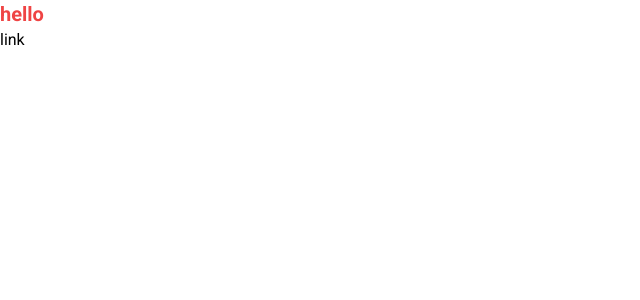
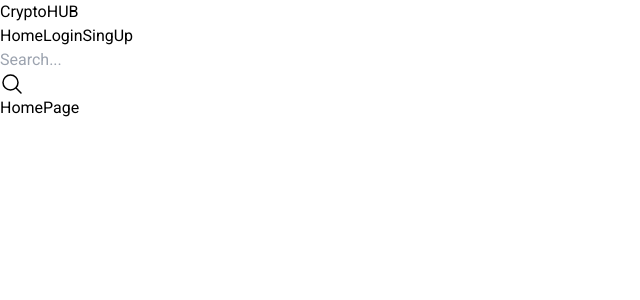
Before and after one commit to AlexMoskalyk/cryptohub, a React (Vite) app: page / in a window 1280 px wide. Shown: the top 300 px of the page, without its empty margins (0-640 px from the left). Built offline with nearby package versions, Linux system fonts and the light colour scheme.

Commit message:
add & set up react-router, add pages, add header, add publicLayout

```diff
--- a/package.json
+++ b/package.json
@@ -16,6 +16,7 @@
     "react": "^18.3.1",
     "react-dom": "^18.3.1",
     "react-redux": "^9.1.2",
+    "react-router-dom": "^6.27.0",
     "tailwindcss": "^3.4.14"
   },
   "devDependencies": {
--- a/src/App.tsx
+++ b/src/App.tsx
@@ -1,14 +1,24 @@
+import { Route, Routes } from "react-router-dom";
 
+import PublicLayout from "./layouts/PublicLayout";
+import HomePage from "./pages/HomePage";
+import UserPage from "./pages/UserPage";
+import RegisterPage from "./pages/RegisterPage";
+import LoginPage from "./pages/LoginPage";
+import NotFoundPage from "./pages/NotFoundPage";
 
 function App() {
-
-
   return (
-    <>
-      <h1 className='text-xl font-bold text-red-500'>hello</h1>
-      <a href="http://">link</a>
-    </>
-  )
+    <Routes>
+      <Route path="/" element={<PublicLayout />}>
+        <Route index element={<HomePage />} />
+        <Route path="user" element={<UserPage />} />
+        <Route path="login" element={<LoginPage />} />
+        <Route path="register" element={<RegisterPage />} />
+        <Route path="*" element={<NotFoundPage />} />
+      </Route>
+    </Routes>
+  );
 }
 
-export default App
+export default App;
--- /dev/null
+++ b/src/components/Header.tsx
@@ -0,0 +1,40 @@
+import React from "react";
+import { Link, NavLink } from "react-router-dom";
+
+interface Props {
+  className?: string;
+}
+
+const Header: React.FC<Props> = () => {
+  return (
+    <header>
+      <Link to="/">CryptoHUB</Link>
+      <nav>
+        <NavLink to="/">Home</NavLink>
+        <NavLink to="/login">Login</NavLink>
+        <NavLink to="/register">SingUp</NavLink>
+      </nav>
+      <div>
+        <input type="text" placeholder="Search..." />
+        <span>
+          <svg
+            xmlns="http://www.w3.org/2000/svg"
+            fill="none"
+            viewBox="0 0 24 24"
+            stroke-width="1.5"
+            stroke="currentColor"
+            className="size-6"
+          >
+            <path
+              stroke-linecap="round"
+              stroke-linejoin="round"
+              d="m21 21-5.197-5.197m0 0A7.5 7.5 0 1 0 5.196 5.196a7.5 7.5 0 0 0 10.607 10.607Z"
+            />
+          </svg>
+        </span>
+      </div>
+    </header>
+  );
+};
+
+export default Header;
--- /dev/null
+++ b/src/layouts/PublicLayout.tsx
@@ -0,0 +1,19 @@
+import React from "react";
+import { Outlet } from "react-router-dom";
+
+import Header from "../components/Header";
+
+interface Props {
+  className?: string;
+}
+
+const PublicLayout: React.FC<Props> = () => {
+  return (
+    <>
+      <Header />
+      <Outlet />
+    </>
+  );
+};
+
+export default PublicLayout;
--- a/src/main.tsx
+++ b/src/main.tsx
@@ -1,10 +1,14 @@
 import { StrictMode } from 'react'
 import { createRoot } from 'react-dom/client'
+import { BrowserRouter } from "react-router-dom";
+
 import App from './App.tsx'
 
 
 createRoot(document.getElementById('root')!).render(
   <StrictMode>
+    <BrowserRouter basename='/'>
     <App />
+    </BrowserRouter>
   </StrictMode>,
 )
--- /dev/null
+++ b/src/pages/HomePage.tsx
@@ -0,0 +1,13 @@
+import React from 'react';
+
+interface Props {
+  className?: string;
+}
+
+const HomePage: React.FC<Props> = () => {
+  return (
+    <div className=""> HomePage </div>
+  );
+};
+
+export default HomePage;
--- /dev/null
+++ b/src/pages/LoginPage.tsx
@@ -0,0 +1,13 @@
+import React from 'react';
+
+interface Props {
+  className?: string;
+}
+
+const LoginPage: React.FC<Props> = () => {
+  return (
+    <div className=''>LoginPage</div>
+  );
+};
+
+export default LoginPage;
--- /dev/null
+++ b/src/pages/NotFoundPage.tsx
@@ -0,0 +1,15 @@
+import React from 'react';
+import { Link } from 'react-router-dom';
+
+
+interface Props {
+  className?: string;
+}
+
+const NotFoundPage: React.FC<Props> = () => {
+  return (
+    <Link to=".." relative="path">Back to Home</Link>
+  );
+};
+
+export default NotFoundPage;
--- /dev/null
+++ b/src/pages/RegisterPage.tsx
@@ -0,0 +1,13 @@
+import React from 'react';
+
+interface Props {
+  className?: string;
+}
+
+const RegisterPage: React.FC<Props> = () => {
+  return (
+    <div className=''>RegisterPage</div>
+  );
+};
+
+export default RegisterPage;
--- /dev/null
+++ b/src/pages/UserPage.tsx
@@ -0,0 +1,13 @@
+import React from 'react';
+
+interface Props {
+  className?: string;
+}
+
+const UserPage: React.FC<Props> = () => {
+  return (
+    <div className=""> UserPage </div>
+  );
+};
+
+export default UserPage;
```
Also changed, not shown: 1 other file (tests, documents, lock files or other folders).
